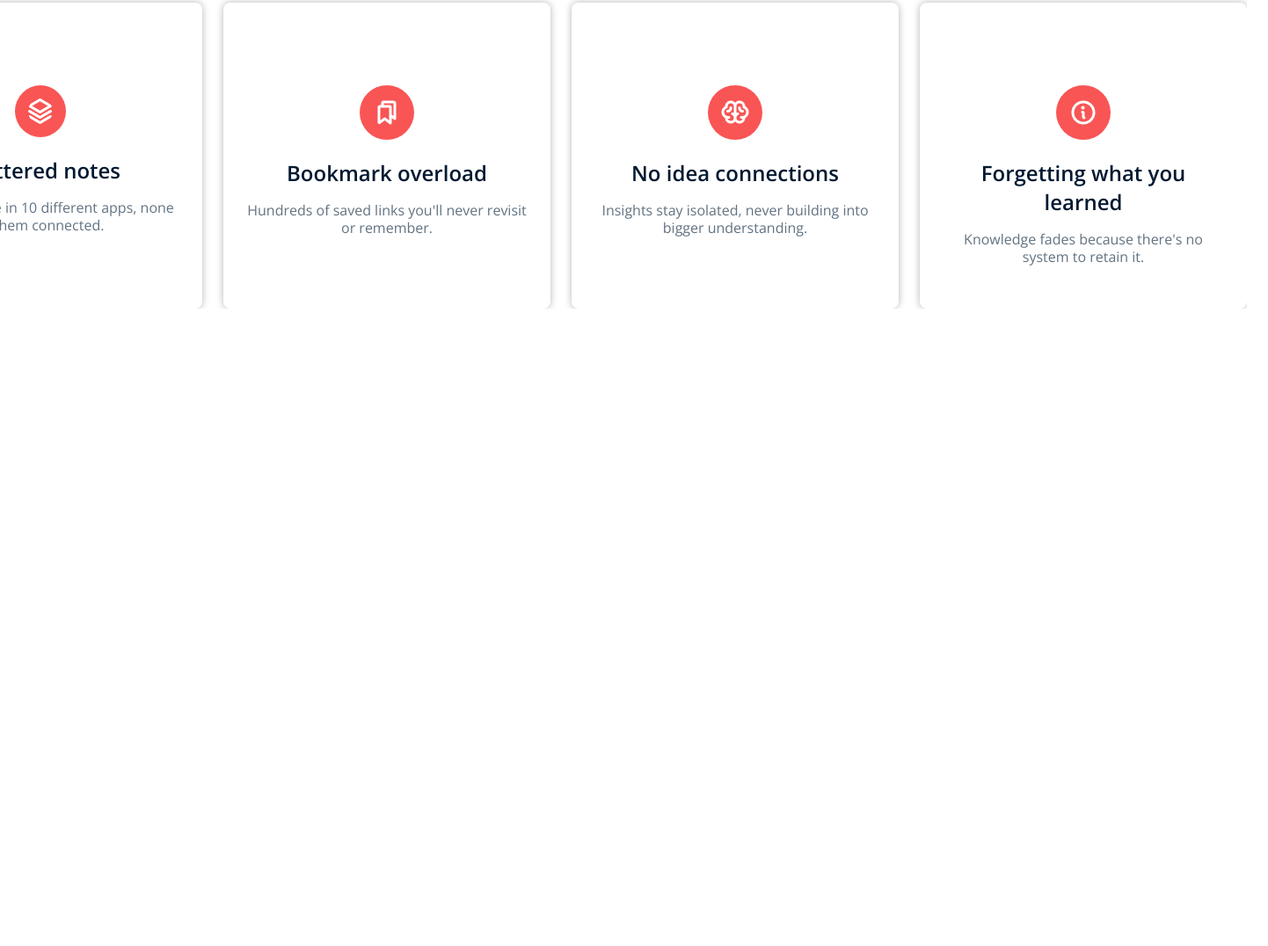
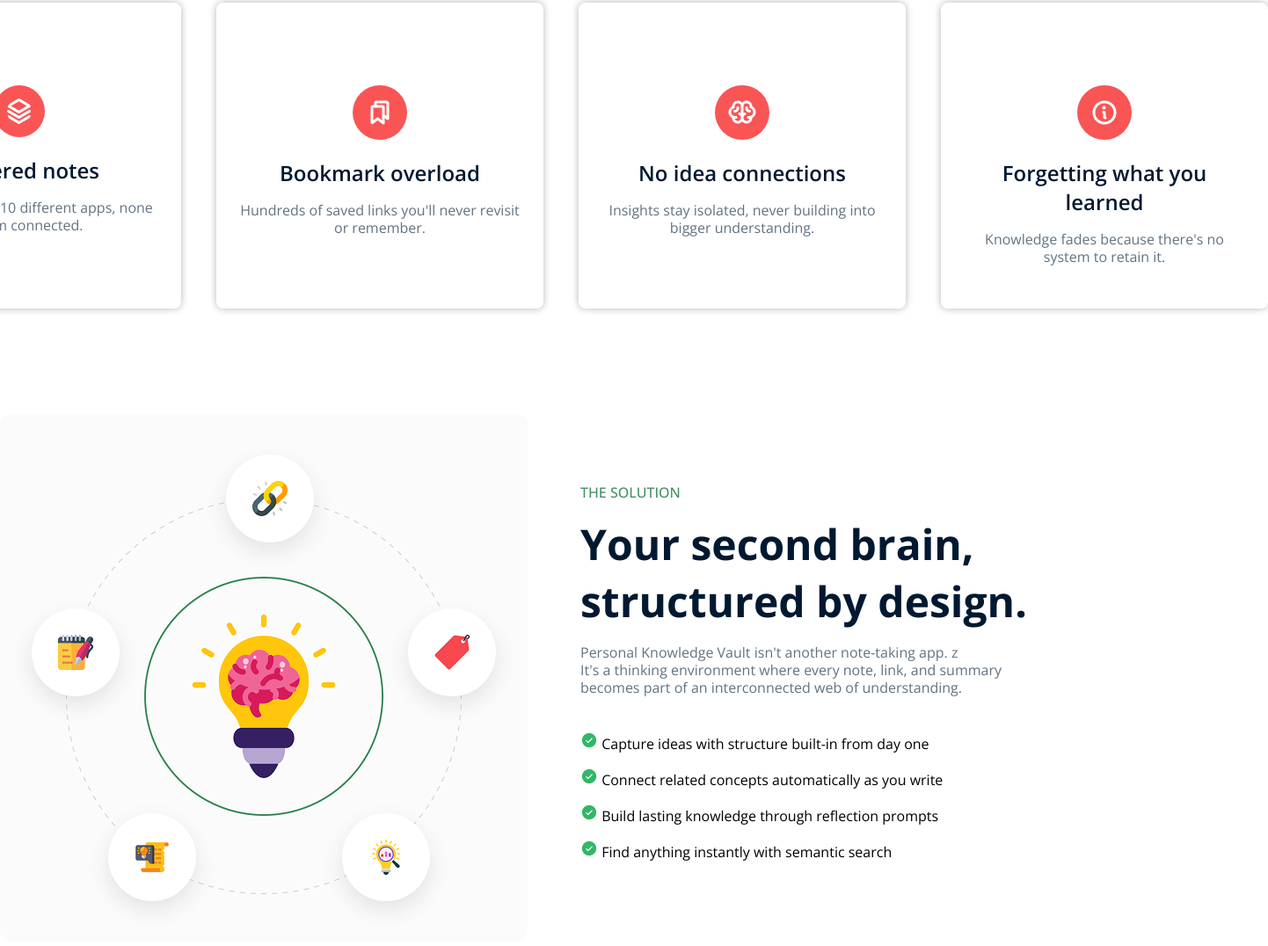
Before and after one commit to Abu-Bakor-Siddik/knowledge-vault-assignment, a plain HTML site: page index.html in a window 1280 px wide. Shown: the part 1100-2176 px from the top of the page at 88% size, 1442 px wide, since content can reach past the window. Before the commit the page ends 1451 px from the top, so only its background shows below. Drawn offline with nearby package versions, Linux system fonts and the light colour scheme.

Commit message:
added second-brain section

```diff
--- a/index.html
+++ b/index.html
@@ -73,6 +73,26 @@
                 </div>
             </div>
         </section>
+        <section id="second-brain">
+            <div class="second-brain-container">
+                <div class="second-brain-content">
+                    <div class="second-brain-images">
+                        <img src="assets/knowledge.png" alt="">
+                    </div>
+                    <div class="second-brain-info">
+                        <p class="coloured-paragraph">THE SOLUTION</p>
+                        <h2>Your second brain,<br>structured by design.</h2>
+                        <p>Personal Knowledge Vault isn't another note-taking app. z <br>It's a thinking environment where every note, link, and summary <br> becomes part of an interconnected web of understanding.</p>
+                        <ul class="second-brain-list">
+                            <li><img src="assets/CheckCircle.png" alt=""> Capture ideas with structure built-in from day one</li>
+                            <li><img src="assets/CheckCircle.png" alt=""> Connect related concepts automatically as you write</li>
+                            <li><img src="assets/CheckCircle.png" alt=""> Build lasting knowledge through reflection prompts</li>
+                            <li><img src="assets/CheckCircle.png" alt=""> Find anything instantly with semantic search</li>
+                        </ul>
+                    </div>
+                </div>
+            </div>
+        </section>
     </main>
     <footer>
 
--- a/styles/style.css
+++ b/styles/style.css
@@ -33,8 +33,7 @@ header{
     color: #FFFFFF;
 }
 nav{
-    width:65%;
-    max-width: 1057px;
+    max-width: 1600px;
     display: flex;
     margin: 16px auto;
     justify-content: space-between;
@@ -184,7 +183,7 @@ nav .menu a:hover{
 
 #notes .notes-container .notes-info{
     display:flex;
-    gap: 24px;
+    gap: 40px;
     justify-content: center;
 }
 
@@ -212,3 +211,47 @@ nav .menu a:hover{
     line-height: 20px;
     margin-bottom: 24.5px;
 }
+
+/* second-brain Section */
+#second-brain .second-brain-container {
+    margin: 120px auto 0;
+    text-align: center;
+    max-width: 1360px;
+}
+#second-brain .second-brain-container .second-brain-content{
+    display: flex;
+    align-items: center;
+
+}
+.second-brain-info{
+    text-align: left;
+    padding-left: 60px;
+}
+.second-brain-info .coloured-paragraph{
+    color: #469165;
+    font-size: 16px;
+    font-weight: 500;
+    line-height: 20px;
+    margin-bottom: 16px;
+}
+.second-brain-info h2{
+    color: #001931;
+    font-size: 48px;
+    font-weight: bold;
+    margin-bottom: 16px;
+}
+
+.second-brain-info p{
+    color: #627382;
+    font-size: 16px;
+    font-weight: 400;
+    line-height: 20px;
+    margin-bottom: 40px;
+}
+#second-brain .second-brain-container .second-brain-content .second-brain-list{
+    list-style: none;
+    justify-content: center;
+}
+#second-brain .second-brain-container .second-brain-content .second-brain-list li{
+    margin-bottom: 16px;
+}
```
